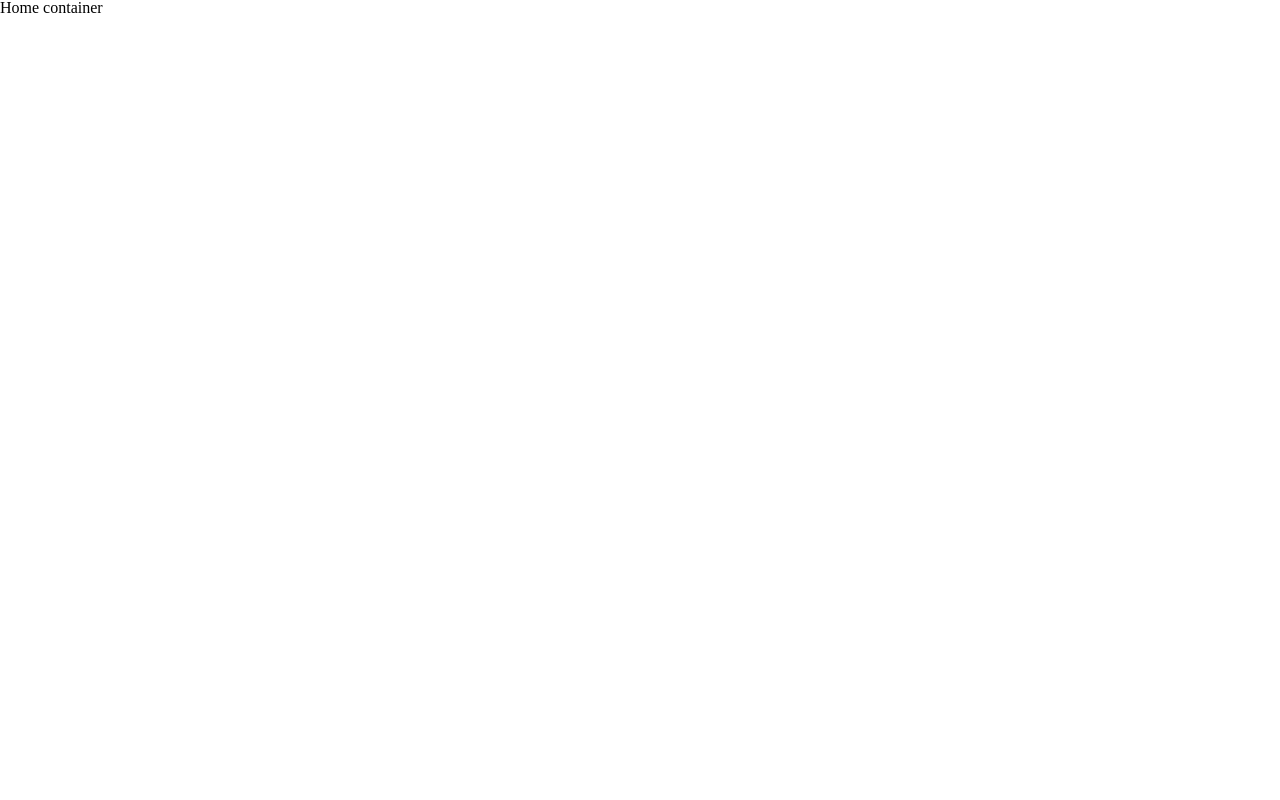
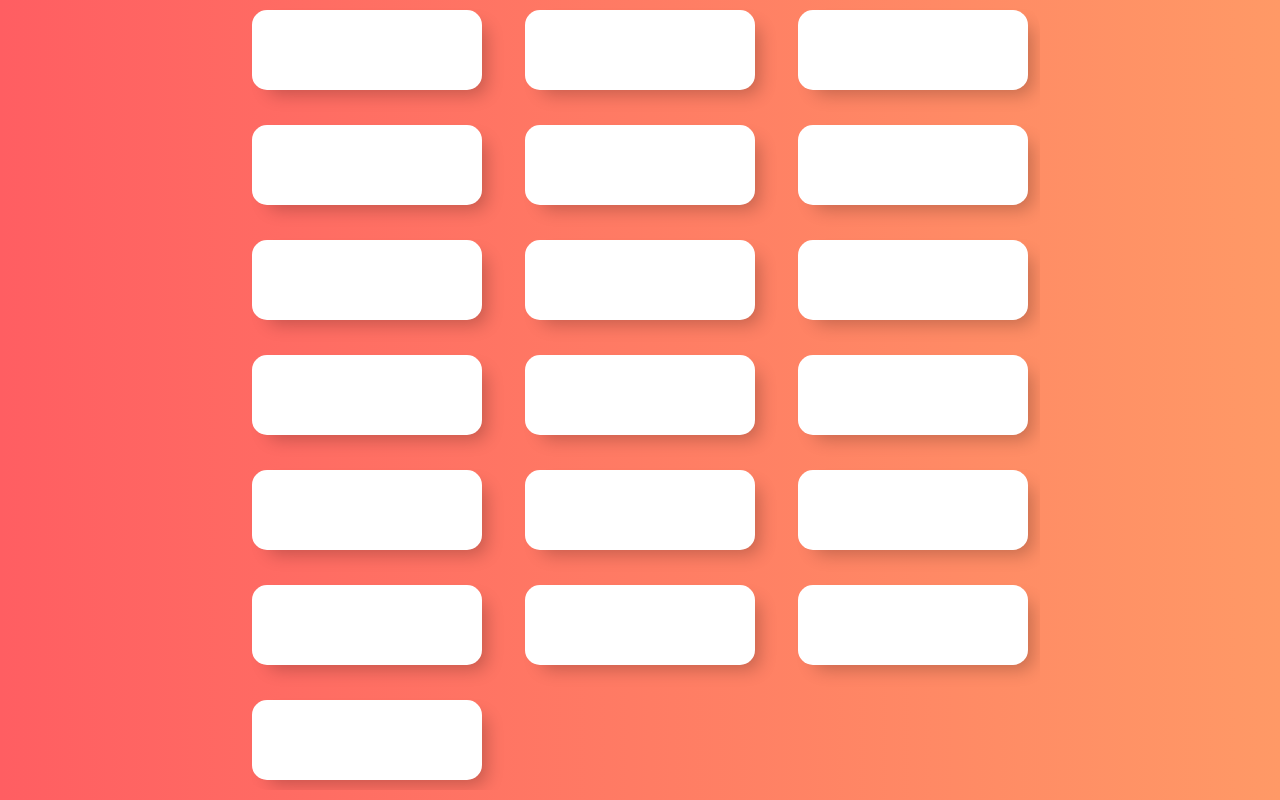
Before and after one commit to Zendrians/techTest1, a React (Create React App) app: page /home in a window 1280 px wide. Built offline with nearby package versions, Linux system fonts and the light colour scheme; the HTML template or start-up script is replaced by a standard one.

Commit message:
Create home base layout

```diff
--- /dev/null
+++ b/src/global/componets/bottomNav/BottomNav.scss
@@ -0,0 +1,21 @@
+.bottomNav {
+  display: grid;
+  grid-template-columns: 1fr 1px 1fr;
+  place-items: center;
+  height: 50px;
+  background-color: white;
+  width: 800px;
+  border-radius: 30px;
+
+  &--divider {
+    height: 40px;
+    width: 1px;
+    background-color: rgba(128, 128, 128, 0.356);
+    border: none;
+    margin: 0;
+  }
+
+  &--navLink {
+    font-family: 'Roboto', sans-serif;
+  }
+}
--- /dev/null
+++ b/src/global/componets/bottomNav/BottomNav.tsx
@@ -0,0 +1,14 @@
+import React from "react";
+import "./BottomNav.scss";
+
+const BottomNav: React.FC = () => {
+  return (
+    <nav className="bottomNav">
+      <span className="bottomNav--navLink">Home</span>
+      <hr className="bottomNav--divider" />
+      <span className="bottomNav--navLink">Favorites</span>
+    </nav>
+  );
+};
+
+export default BottomNav;
--- /dev/null
+++ b/src/modules/home/components/HomeLayout/HomeLayout.scss
@@ -0,0 +1,17 @@
+.homeLayout {
+  display: grid;
+  grid-template-rows: 1fr 80px;
+  height: 100vh;
+  width: 100vw;
+  place-items: center;
+  background: #ff9966;
+  background: -webkit-linear-gradient(to right, #ff5e62, #ff9966);
+  background: linear-gradient(to right, #ff5e62, #ff9966);
+  overflow: hidden;
+
+  &--pklist {
+    height: 100%;
+    display: grid;
+    place-content: center;
+  }
+}
--- /dev/null
+++ b/src/modules/home/components/HomeLayout/HomeLayout.tsx
@@ -0,0 +1,17 @@
+import React from "react";
+import BottomNav from "../../../../global/componets/bottomNav/BottomNav";
+import PkList from "../pkList/PkList";
+import "./HomeLayout.scss";
+
+const HomeLayout: React.FC = () => {
+  return (
+    <main className="homeLayout">
+      <section className="homeLayout--pklist">
+        <PkList />
+      </section>
+      <BottomNav />
+    </main>
+  );
+};
+
+export default HomeLayout;
--- /dev/null
+++ b/src/modules/home/components/pkList/PkList.scss
@@ -0,0 +1,15 @@
+.pkList {
+  display: grid;
+  grid-template-columns: repeat(3, 1fr);
+  grid-auto-rows: 100px;
+//   place-content: center;
+  place-items: center;
+  row-gap: 15px;
+  column-gap: 20px;
+  min-height: 600px;
+  max-height: 800px;
+  width: 800px;
+//   background-color: white;
+  border-radius: 30px;
+  overflow-y: auto;
+}
--- /dev/null
+++ b/src/modules/home/components/pkList/PkList.tsx
@@ -0,0 +1,31 @@
+import React from "react";
+import PkTile from "../pkTile/PkTile";
+import "./PkList.scss";
+
+const PkList: React.FC = () => {
+  return (
+    <div className="pkList">
+      <PkTile />
+      <PkTile />
+      <PkTile />
+      <PkTile />
+      <PkTile />
+      <PkTile />
+      <PkTile />
+      <PkTile />
+      <PkTile />
+      <PkTile />
+      <PkTile />
+      <PkTile />
+      <PkTile />
+      <PkTile />
+      <PkTile />
+      <PkTile />
+      <PkTile />
+      <PkTile />
+      <PkTile />
+    </div>
+  );
+};
+
+export default PkList;
--- /dev/null
+++ b/src/modules/home/components/pkTile/PkTile.tsx
@@ -0,0 +1,8 @@
+import React from "react";
+import "./Pktile.scss";
+
+const PkTile: React.FC = () => {
+  return <div className="pkTile"></div>;
+};
+
+export default PkTile;
--- /dev/null
+++ b/src/modules/home/components/pkTile/Pktile.scss
@@ -0,0 +1,9 @@
+.pkTile {
+  width: 230px;
+  height: 80px;
+  border-radius: 15px;
+  background-color: white;
+  -webkit-box-shadow: 10px 10px 18px -6px rgba(0, 0, 0, 0.24);
+  -moz-box-shadow: 10px 10px 18px -6px rgba(0, 0, 0, 0.24);
+  box-shadow: 10px 10px 18px -6px rgba(0, 0, 0, 0.24);
+}
--- a/src/modules/home/container/HomeContainer.tsx
+++ b/src/modules/home/container/HomeContainer.tsx
@@ -1,7 +1,8 @@
 import React from "react";
+import HomeLayout from "../components/HomeLayout/HomeLayout";
 
 const HomeContainer: React.FC = () => {
-  return <div>Home container</div>;
+  return <HomeLayout />;
 };
 
 export default HomeContainer;
--- a/src/modules/login/container/loginLayout/LoginLayout.tsx
+++ b/src/modules/login/container/loginLayout/LoginLayout.tsx
@@ -6,7 +6,6 @@ const LoginLayout: React.FC = () => {
   return (
     <main className="loginLayout">
       <LoginBox />
-
     </main>
   );
 };
```
Also changed, not shown: src/index.css (line endings or trailing spaces).
